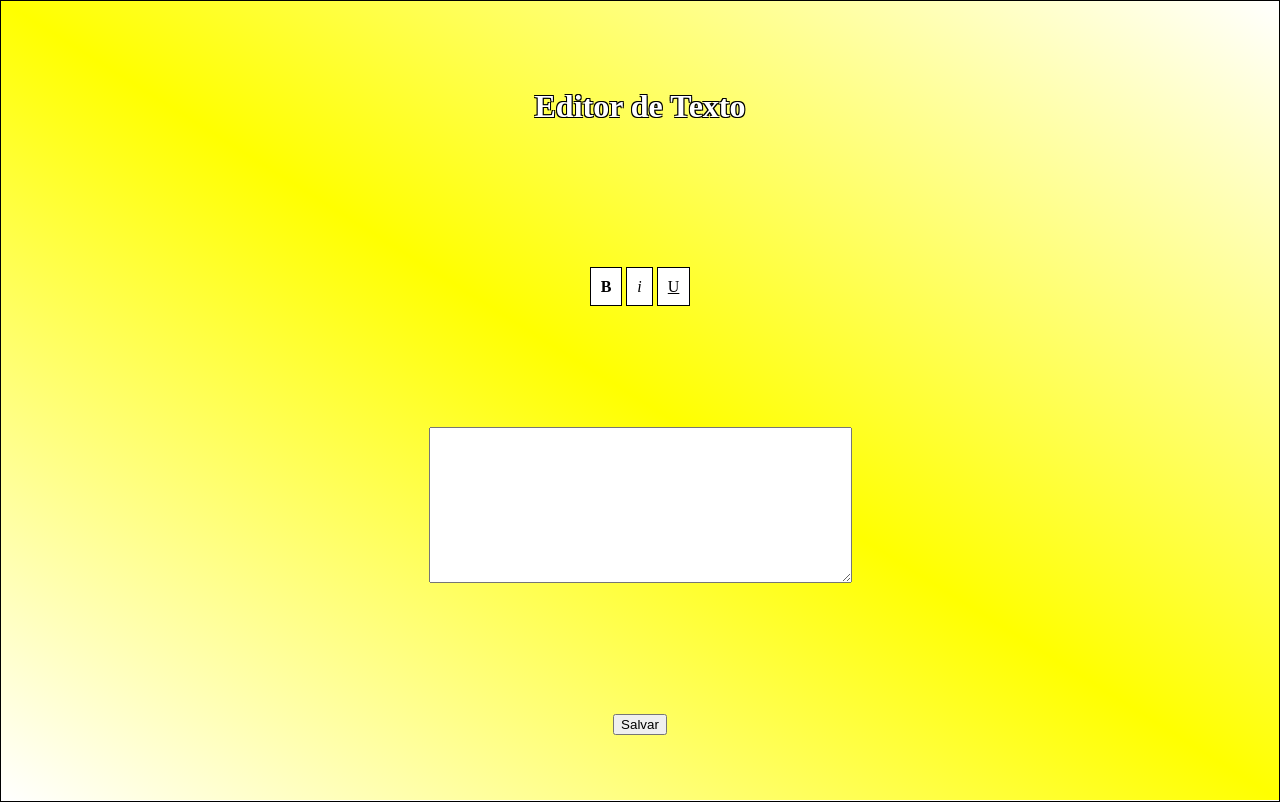
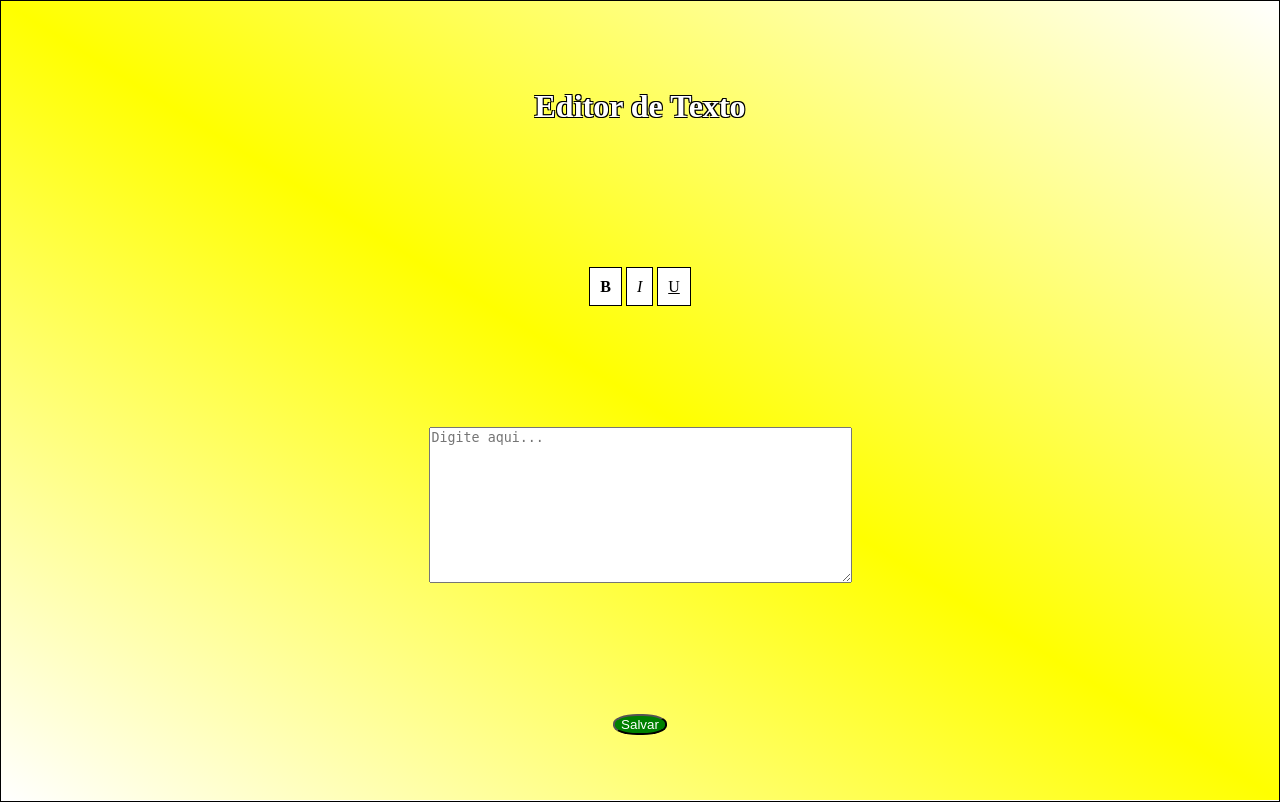
Before and after one commit to rafaeldfigueiredo/pythonprojects, a Flask app: page / in a window 1280 px wide. Run offline with Flask 3, Linux system fonts and the light colour scheme.

Commit message:
start usability edits

```diff
--- a/static/css/default.css
+++ b/static/css/default.css
@@ -1,16 +1,20 @@
-html,body{
+html, body {
     margin: 0;
     height: 100%;
 }
+
 body {
     border: 1px solid black;
     display: grid;
     place-items: center;
     background: linear-gradient(to right top, white,yellow,white) no-repeat;
 }
-h1{
-    color:white;
-    text-shadow: -1px -1px 0 #000, 1px -1px 0 #000, -1px 1px 0 #000, 1px 1px 0 #000;}
+
+h1 {
+    color: white;
+    text-shadow: -1px -1px 0 #000, 1px -1px 0 #000, -1px 1px 0 #000, 1px 1px 0 #000;
+}
+
 .styleButton {
     border: 1px solid black;
     padding: 10px;
@@ -24,3 +28,9 @@ h1{
     color: white;
     border: 2px solid white;
 }
+
+button{
+    background-color: green;
+    color: white;
+    border-radius: 45%;
+}
--- a/static/js/app.js
+++ b/static/js/app.js
@@ -1,5 +1,15 @@
-let styleButton = document.querySelector(".styleButton")
+function boldIt() {
+    if (document.querySelector('.bold').onclick) {
+        if (document.querySelector('textArea').onselect)  {
+            document.querySelector('textArea').style.fontWeight = 'bold';
+        }
+    }
+}
 
-function myFunc(){
-    alert(styleButton.textContent)
+function italicIt() {
+    document.querySelector('textArea').style.fontStyle = 'italic';
 }
+
+function underlineIt() {
+    document.querySelector('textArea').style.textDecoration = 'underline';
+}
--- a/templates/textEditor.html
+++ b/templates/textEditor.html
@@ -10,14 +10,12 @@
     <h1>Editor de Texto</h1>
 
     <nav>
-        <b class="styleButton" onclick="myFunc()">B</b>
-        <i class="styleButton" onclick="myFunc()">i</i>
-        <u class="styleButton" onclick="myFunc()">U</u>
+        <b class="styleButton bold">B</b>
+        <i class="styleButton italic" onclick="italicIt()">I</i>
+        <u class="styleButton underline" onclick="underlineIt()">U</u>
     </nav>
 
-    <textarea name="editor" cols="50" rows="10" placeholder="Digite aqui...">
-    </textarea>
-
+    <textarea id="textArea" name="editor" cols="50" rows="10" placeholder="Digite aqui..."></textarea>
     <button>Salvar</button>
 </body>
 
```
